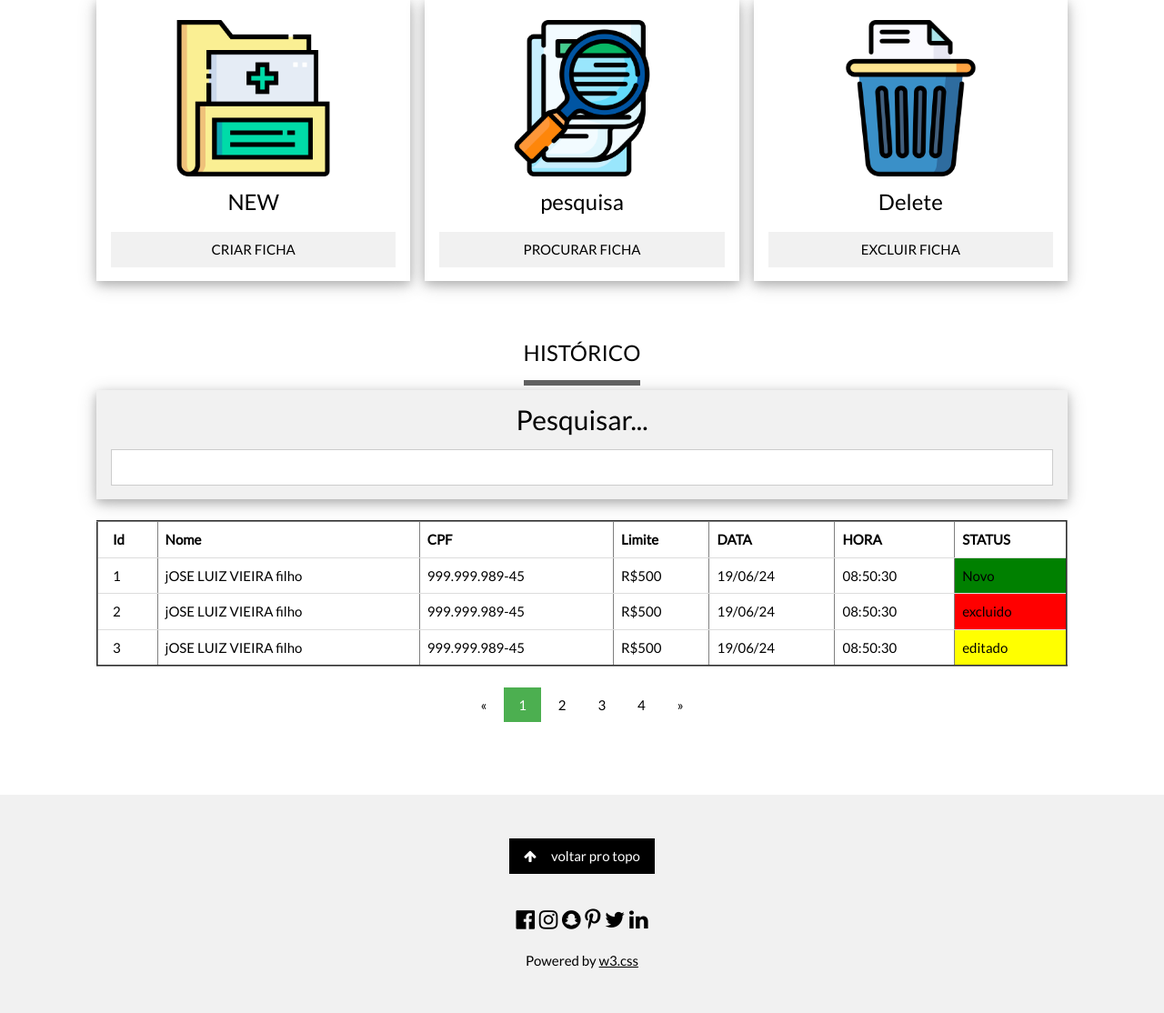
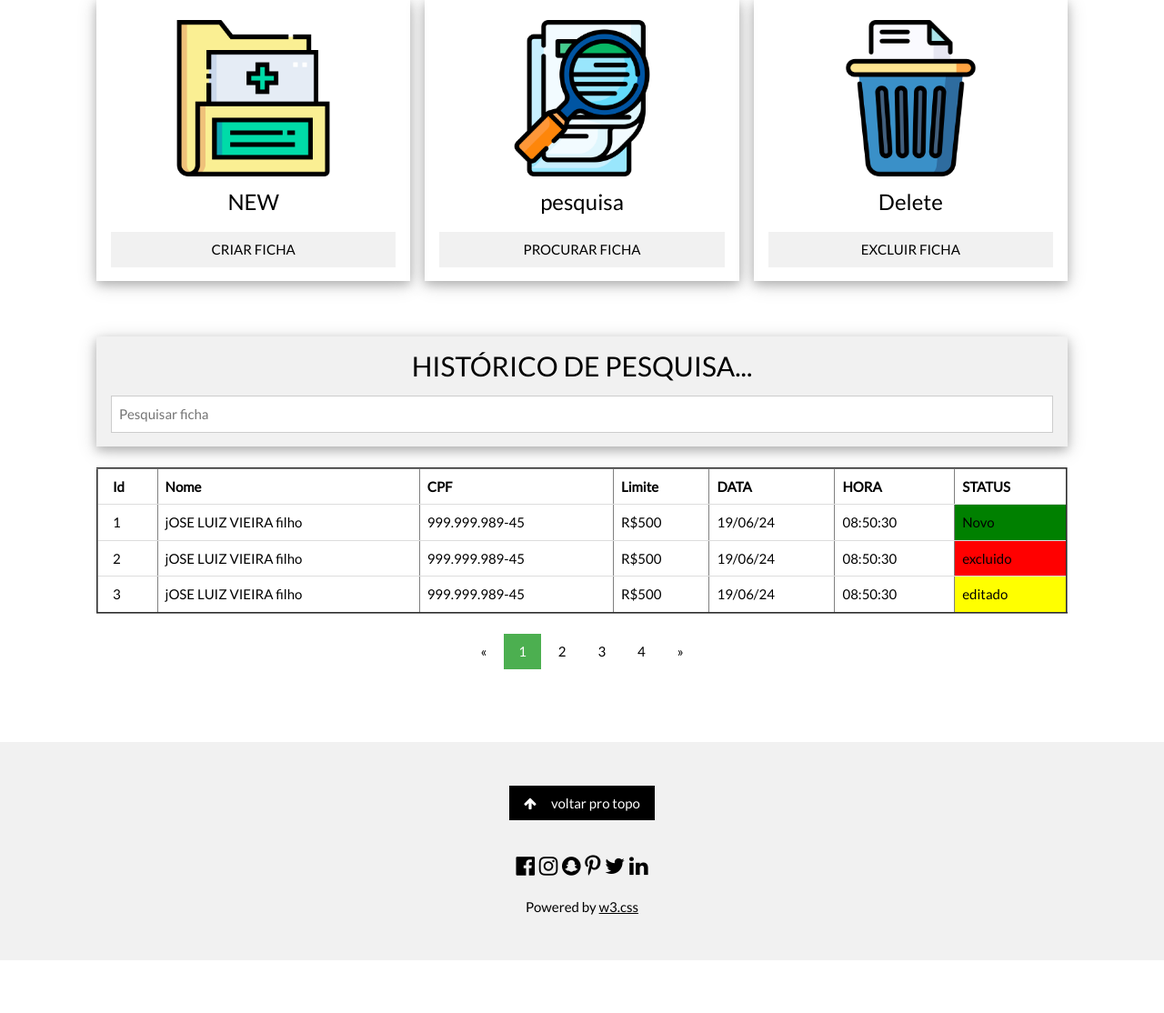
Before and after one commit to LuizinhoVI/farmacia, a Node server app: page / in a window 1280 px wide. Shown: the part 175-1289 px from the top of the page at 91% size. After the commit the page ends 1231 px from the top, so only its background shows below. Run offline with Node 20, Linux system fonts and the light colour scheme.

Commit message:
Update index.ejs

```diff
--- a/views/index.ejs
+++ b/views/index.ejs
@@ -80,15 +80,12 @@ html,body,h1,h2,h3,h4 {font-family:"Lato", sans-serif}
   </div>
 
   <!-- Contact -->
-  <div class="w3-center" id="contact">
-    <BR></BR>
-    <span class="w3-xlarge w3-bottombar w3-border-dark-grey w3-padding-16">HISTÓRICO</span>
-  </div>
-  <br>
+
+  <br><br>
     <div class="w3-container">
       <form class="w3-container w3-card-4 w3-light-grey">
-        <h2 align="center">Pesquisar...</h2>
-        <input class="w3-input w3-border" name="last" type="text"></p>
+        <h2 align="center">HISTÓRICO DE PESQUISA...</h2>
+        <input class="w3-input w3-border" placeholder="Pesquisar ficha" name="last" type="text"></p>
       </form>
 
     </div>
```
